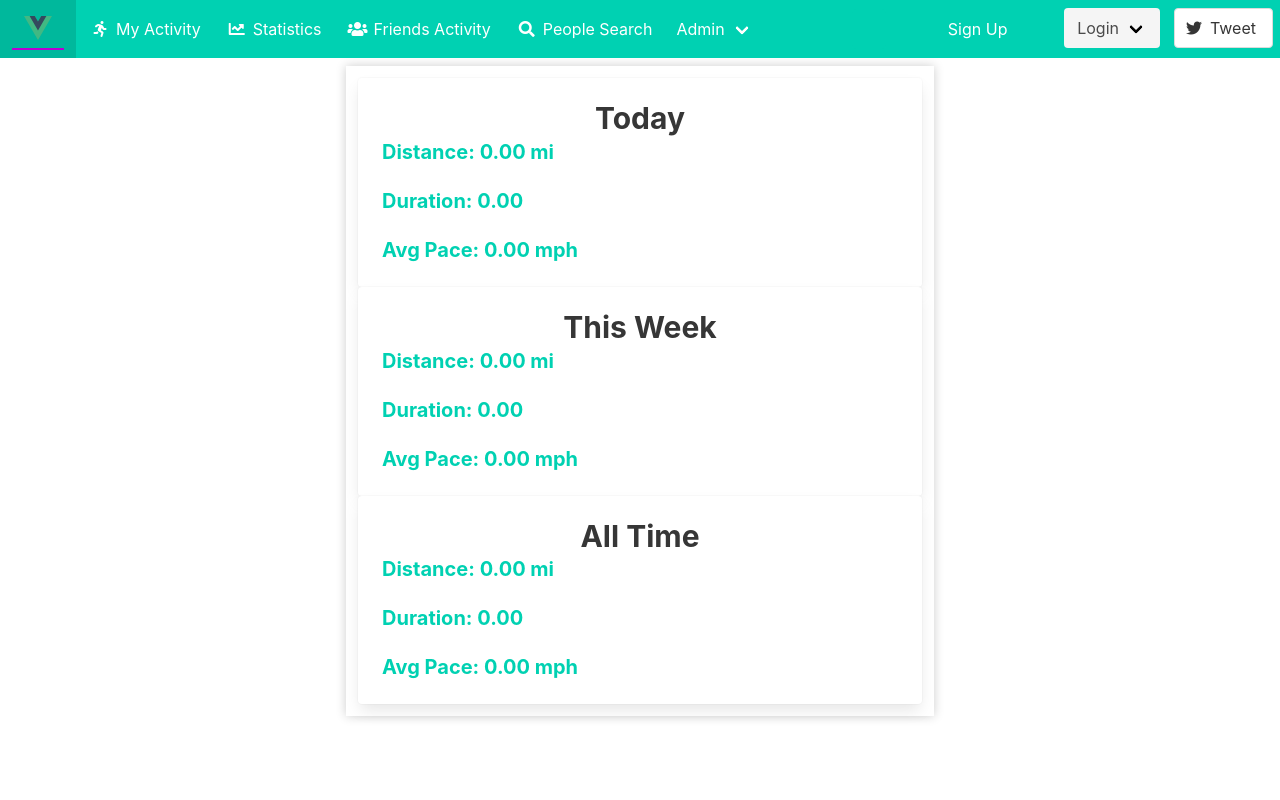
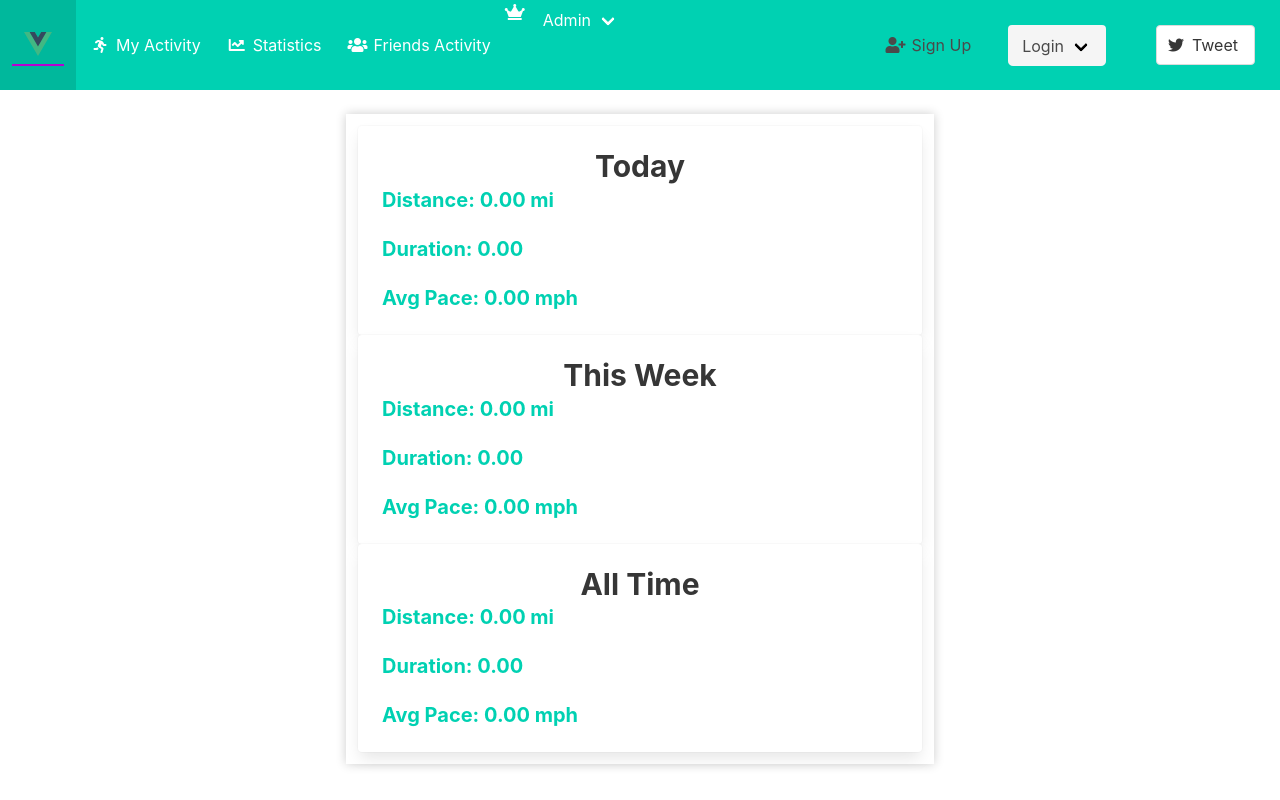
Before and after one commit to lemusm3/2024-Spring-Final, a Vue app in the folder client/: page / in a window 1280 px wide. Built offline with nearby package versions, Linux system fonts and the light colour scheme.

Commit message:
Fixed the look for small screens

```diff
--- a/client/src/components/NavBar.vue
+++ b/client/src/components/NavBar.vue
@@ -1,6 +1,6 @@
 <script setup lang="ts">
 import { RouterLink } from 'vue-router';
-import { ref, onMounted } from 'vue';
+import { ref, computed, onMounted } from 'vue';
 import { setCurrentUser, getCurrentUser } from '@/model/currentUser';
 import { type UserRoot, getUsers } from '@/model/users';
 import UserPic from './UserPic.vue';
@@ -8,6 +8,11 @@ import UserPic from './UserPic.vue';
 const products = ref([] as UserRoot[]);
 const isActive = ref(false);
 const isAdmin = ref(false);
+const showLoginDropdown = ref(false);
+
+function toggleLoginDropdown() {
+  showLoginDropdown.value = !showLoginDropdown.value;
+}
 
 // Fetch data on component mount
 onMounted(async () => {
@@ -16,6 +21,10 @@ onMounted(async () => {
 
 function toggleMenu() {
     isActive.value = !isActive.value;
+}
+
+function closeMenu() {
+  isActive.value = false;
 }
 
 </script>
@@ -27,16 +36,17 @@ function toggleMenu() {
                 <img src="../assets/vite.svg" width="28" height="28">
             </RouterLink>
         </a>
-        <a role="button" @click="toggleMenu" :class="{ 'is-active': isActive }" class="navbar-burger m-auto" aria-label="menu" aria-expanded="false" data-target="navbarBasicExample">
-            <span aria-hidden="true"></span>
-            <span aria-hidden="true"></span>
-            <span aria-hidden="true"></span>
-        </a>
+        <!-- Navbar toggle icon -->
+<a role="button" @click="toggleMenu" :class="{ 'is-active': isActive }" class="navbar-burger" aria-label="menu" aria-expanded="false" data-target="navbarBasicExample">
+        <span aria-hidden="true"></span>
+        <span aria-hidden="true"></span>
+        <span aria-hidden="true"></span>
+      </a>
     </div>
     <div :class="{ 'is-active': isActive }" id="navbarBasicExample" class="navbar-menu m-auto">
         <div class="navbar-start">
             <!-- Navigation links -->
-            <RouterLink to="/MyActivity" class="navbar-item m-auto">
+            <RouterLink to="/MyActivity" class="navbar-item m-auto" @click.native="closeMenu">
                 <span class="icon-text">
                     <span class="icon">
                         <i class="fas fa-running"></i>
@@ -45,7 +55,7 @@ function toggleMenu() {
                 </span>
             </RouterLink>
 
-            <RouterLink to="/Statistics" class="navbar-item">
+            <RouterLink to="/Statistics" class="navbar-item" @click.native="closeMenu">
                 <span class="icon-text">
                     <span class="icon">
                         <i class="fas fa-chart-line"></i>
@@ -54,7 +64,7 @@ function toggleMenu() {
                 </span>
             </RouterLink>
 
-            <RouterLink to="/FriendsActivity" class="navbar-item">
+            <RouterLink to="/FriendsActivity" class="navbar-item" @click.native="closeMenu">
                 <span class="icon-text">
                     <span class="icon">
                         <i class="fas fa-users"></i>
@@ -63,48 +73,35 @@ function toggleMenu() {
                 </span>
             </RouterLink>
 
-            <RouterLink to="/Search" class="navbar-item">
+            <div class="navbar-item has-dropdown is-hoverable">
                 <span class="icon-text">
-                    <span class="icon">
-                        <i class="fas fa-search"></i>
+                <span class="icon">
+                <i class="fas fa-crown"></i>
                     </span>
-                    <span>People Search</span>
+                <span class="navbar-link">Admin</span>
                 </span>
-            </RouterLink>
-
-            <div class="navbar-item has-dropdown is-hoverable">
-                <a class="navbar-link">Admin</a>
-
                 <div class="navbar-dropdown" v-if="isAdmin">
-                    <RouterLink to="/products" class="navbar-item">Users</RouterLink>
+                    <RouterLink to="/products" class="navbar-item" @click.native="closeMenu">Users</RouterLink>
                 </div>
             </div>
         </div>
-
-        <div class="navbar-end">
-            <div class="navbar-item">
-                <div class="buttons">
-                    <a class="button is-primary">
-                        <UserPic></UserPic>
-                        <strong class="user-email">{{ getCurrentUser() }}</strong>
-                    </a>
-                </div>
-            </div>
-        </div>
-
         <!-- Sign Up Link -->
-        <RouterLink to="/SignUp" class="navbar-item m-auto signup">
-            <span style="color: white">Sign Up</span>
-        </RouterLink>
-
+        <RouterLink to="/SignUp" class="navbar-item" @click.native="closeMenu">
+                <span class="icon-text">
+                    <span class="icon">
+                        <i class="fas fa-user-plus"></i>
+                    </span>
+                    <span>Sign Up</span>
+                </span>
+            </RouterLink>
         <!-- Logout/Login Dropdown -->
-        <div class="navbar-item has-dropdown is-hoverable button is-light margin arrow">
+        <div class="navbar-item has-dropdown is-hoverable button is-light margin">
             <a class v-if="getCurrentUser()">
-                <a class="navbar-link" @click="setCurrentUser(''); isAdmin=false;">Logout</a>
+                <a class="navbar-item" @click="setCurrentUser(''); isAdmin=false;">Logout</a>
             </a>
-            <a class="navbar-link" v-else>
+            <a class="navbar-link button is-light" v-else @click="toggleLoginDropdown">
                 Login
-                <div class="navbar-dropdown">
+                <div v-show="showLoginDropdown" class="navbar-dropdown">
                     <div class="navbar-item grey" v-for="user in products" :key="user.email" @click="setCurrentUser(user.email); isAdmin=user.admin">{{ user.firstName }} {{ user.lastName }}</div>
                 </div>
             </a>
@@ -121,6 +118,14 @@ function toggleMenu() {
         </h1>
     </div>
 </nav>
+<div class="navbar-end">
+            <div class="navbar-item">
+                <div class="buttons">
+                        <UserPic></UserPic>
+                        <strong class="user-email">{{ getCurrentUser() }}</strong>
+                </div>
+            </div>
+        </div>
 </template>
 <style scoped>
 
@@ -132,12 +137,9 @@ function toggleMenu() {
     border-bottom: 2px solid #b900d1;
 }
 
-.arrow::after {
-    border-color: black;
-}
-
 .signup:hover {
     background-color: rgb(42, 181, 160);
+
 }
 
 .grey:hover {
@@ -145,7 +147,7 @@ function toggleMenu() {
 }
 
 .margin {
-    margin: 7px;
+    margin: 25px;
 }
 
 .UserPic {
@@ -159,4 +161,5 @@ function toggleMenu() {
         text-overflow: ellipsis;
         white-space: nowrap;
 }
+
 </style>
```
